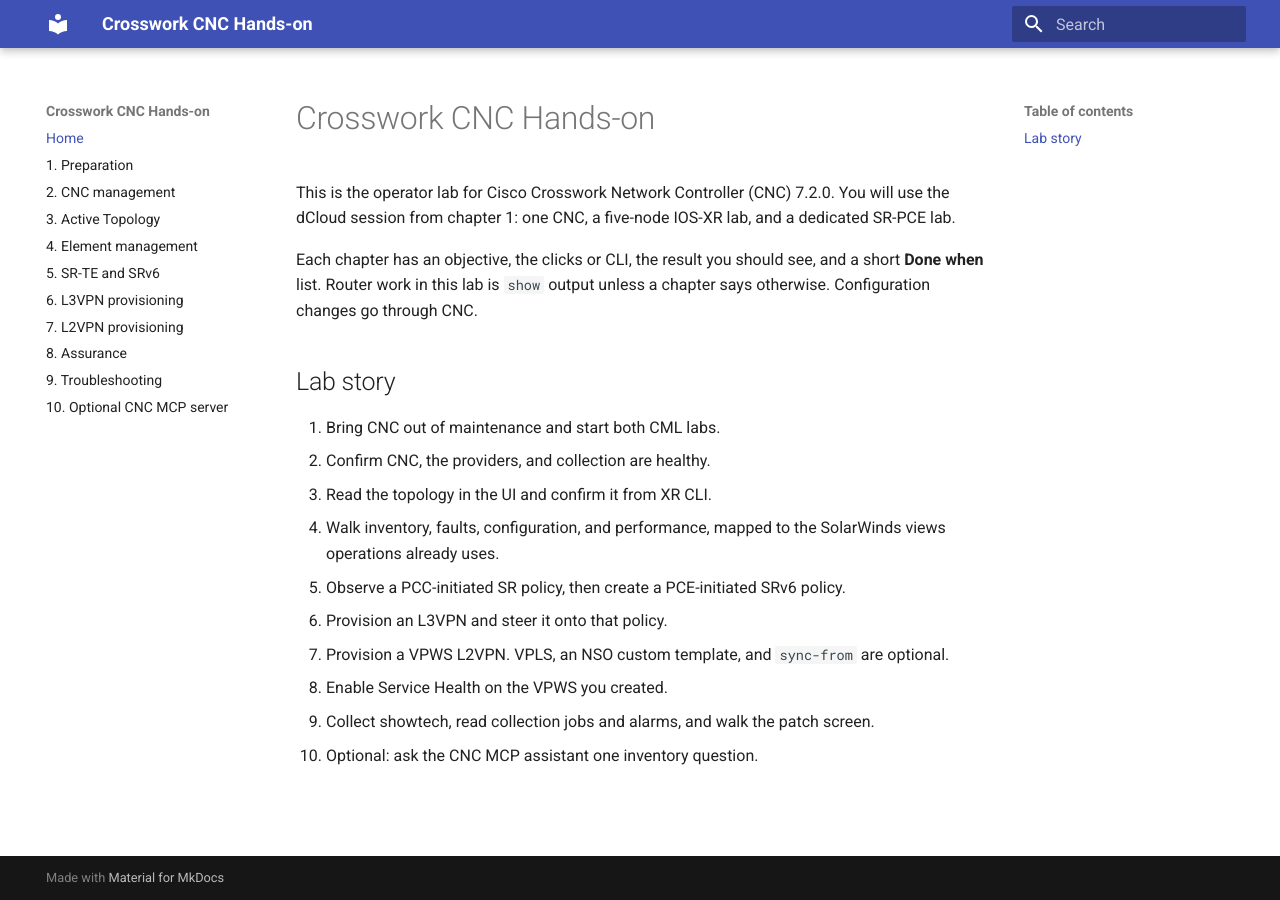
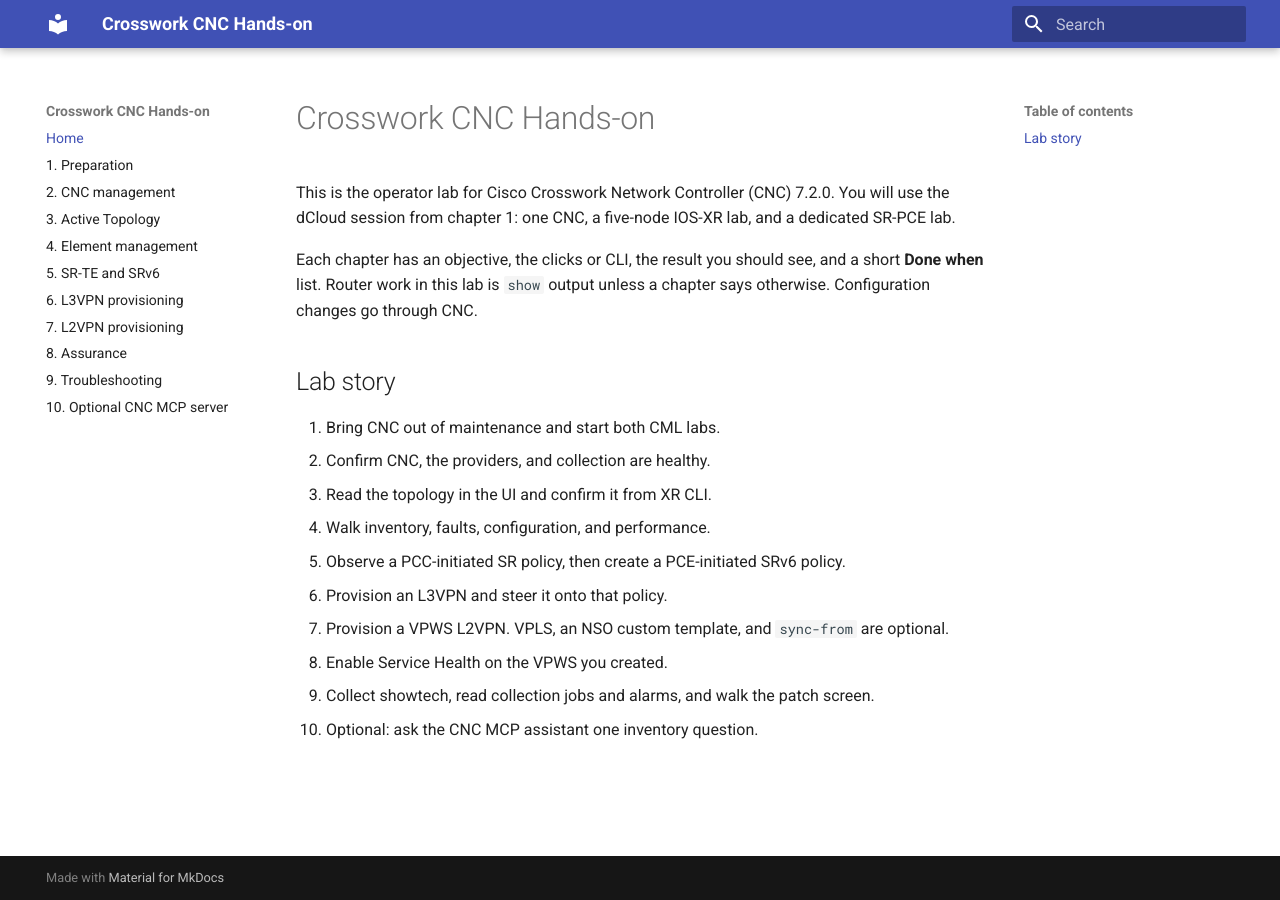
Before and after one commit to hitakaha/cnc-hands-on, an MkDocs documentation site: the page built from docs/index.md, in a window 1280 px wide. Built offline with MkDocs 1.6.1 and Material for MkDocs 9.7.7, drawn with Linux system fonts in a browser that asks for light colours.

Commit message:
correct typo

```diff
--- a/docs/index.md
+++ b/docs/index.md
@@ -9,7 +9,7 @@
 1. Bring CNC out of maintenance and start both CML labs.
 2. Confirm CNC, the providers, and collection are healthy.
 3. Read the topology in the UI and confirm it from XR CLI.
-4. Walk inventory, faults, configuration, and performance, mapped to the SolarWinds views operations already uses.
+4. Walk inventory, faults, configuration, and performance.
 5. Observe a PCC-initiated SR policy, then create a PCE-initiated SRv6 policy.
 6. Provision an L3VPN and steer it onto that policy.
 7. Provision a VPWS L2VPN. VPLS, an NSO custom template, and `sync-from` are optional.
```
Also changed, not shown: site/index.html, site/search/search_index.json.
